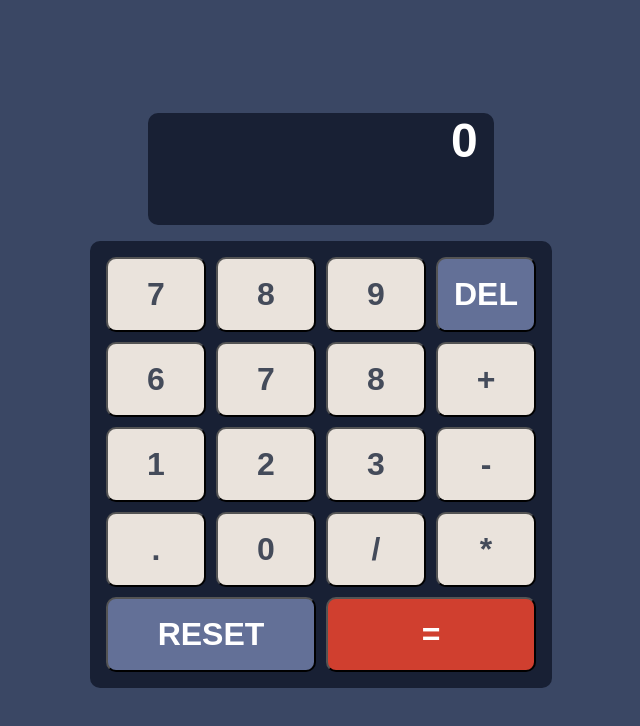
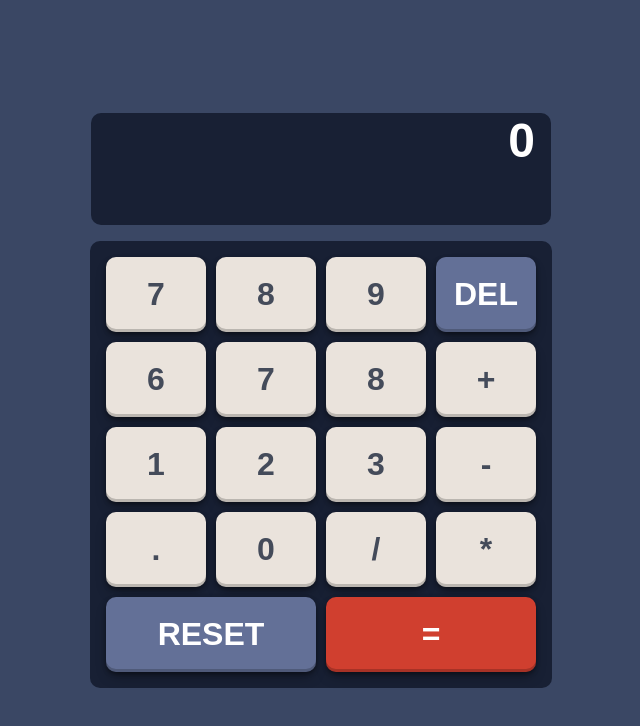
Before and after one commit to Nat-crit20/React-Calculator-App, a React (Create React App) app: page / in a window 1280 px wide. Shown: the top 726 px of the page, without its empty margins (319-959 px from the left). Built offline with nearby package versions, Linux system fonts and the light colour scheme.

Commit message:
Added box shadows

```diff
--- a/src/Button/Button.js
+++ b/src/Button/Button.js
@@ -6,6 +6,7 @@ export function Button(props) {
   if (!color) {
     color = "basic";
   }
+
   return (
     <button style={styles[color]} className={name} onClick={props.action}>
       {props.value}
--- a/src/styles/App.css
+++ b/src/styles/App.css
@@ -9,7 +9,7 @@
 }
 .display {
   font-family: "League Spartan", sans-serif;
-  width: 27vw;
+  width: 460px;
   text-align: right;
   border-radius: 10px;
   margin-bottom: 1rem;
@@ -38,6 +38,7 @@ button {
   font-weight: 700;
   font-size: 2rem;
   border-radius: 10px;
+  cursor: pointer;
 }
 .span-two {
   grid-column: span 2;
--- a/src/styles/Themes/Theme1/ButtonTheme1.js
+++ b/src/styles/Themes/Theme1/ButtonTheme1.js
@@ -1,13 +1,34 @@
 const red = {
   backgroundColor: "hsl(6, 63%, 50%)",
   color: "white",
+  border: "none",
+  boxShadow:
+    "rgba(0, 0, 0, 0.4) 0px 2px 4px, rgba(0, 0, 0, 0.3) 0px 7px 13px -3px, rgba(0, 0, 0, 0.2) 0px -3px 0px inset",
 };
 const blue = {
   backgroundColor: "hsl(225, 21%, 49%)",
   color: "white",
+  border: "none",
+  boxShadow:
+    "rgba(0, 0, 0, 0.4) 0px 2px 4px, rgba(0, 0, 0, 0.3) 0px 7px 13px -3px, rgba(0, 0, 0, 0.2) 0px -3px 0px inset",
 };
 const basic = {
   backgroundColor: "hsl(30, 25%, 89%)",
+  color: "hsl(221, 14%, 31%)",
+  border: "none",
+  boxShadow:
+    "rgba(0, 0, 0, 0.4) 0px 2px 4px, rgba(0, 0, 0, 0.3) 0px 7px 13px -3px, rgba(0, 0, 0, 0.2) 0px -3px 0px inset",
+};
+const redHover = {
+  backgroundColor: "hsl(6, 70%, 34%)",
+  color: "white",
+};
+const blueHover = {
+  backgroundColor: "hsl(224, 28%, 35%)",
+  color: "white",
+};
+const basicHover = {
+  backgroundColor: " hsl(28, 16%, 65%)",
   color: "hsl(221, 14%, 31%)",
 };
 
@@ -15,4 +36,7 @@ export const styles = {
   red: red,
   blue: blue,
   basic: basic,
+  redHover: redHover,
+  blueHover: blueHover,
+  basicHover: basicHover,
 };
```
